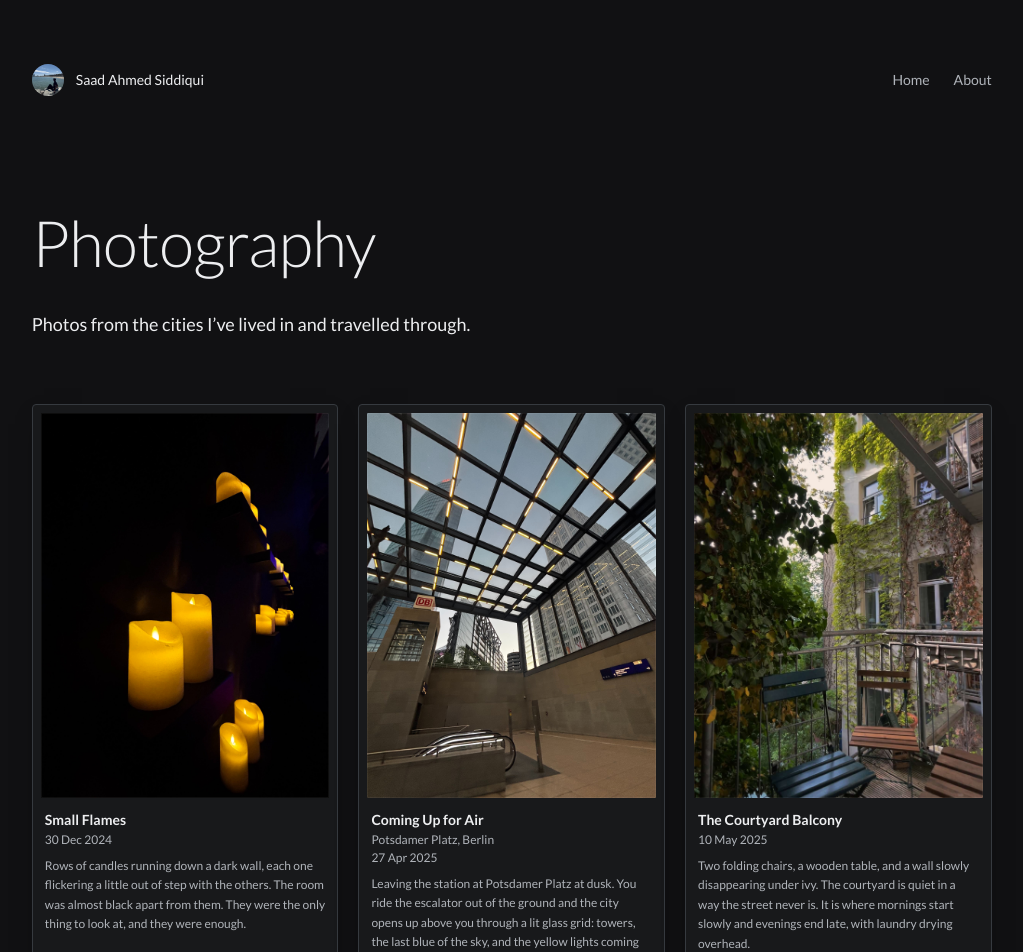
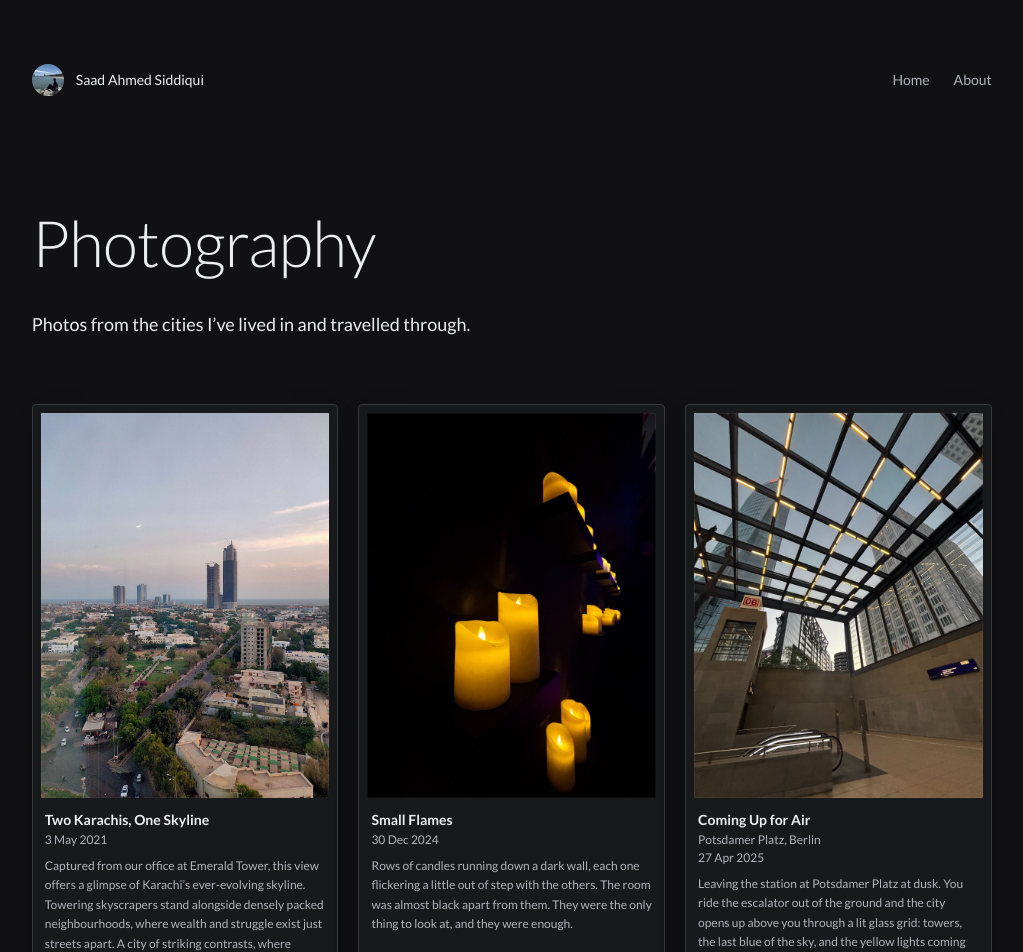
Before and after one commit to saadahmsiddiqui/saadahm.siddiqui, a React (Vite) app: page /photography in a window 1280 px wide. Shown: the top 952 px of the page, without its empty margins (158-1181 px from the left). Built offline with nearby package versions, Linux system fonts and the light colour scheme.

Commit message:
chore: added some new images to gallery

```diff
--- a/src/content/photos.ts
+++ b/src/content/photos.ts
@@ -42,6 +42,12 @@ const details = {
     alt: "A Kia Picanto parked in a quiet street.",
     date: "2022-07-16",
   },
+  "IMG_3521.jpg": {
+    title: "Two Karachis, One Skyline",
+    story: "Captured from our office at Emerald Tower, this view offers a glimpse of Karachi’s ever-evolving skyline. Towering skyscrapers stand alongside densely packed neighbourhoods, where wealth and struggle exist just streets apart. A city of striking contrasts, where opportunities, privilege, and everyday realities paint two very different pictures of life in the same Karachi.",
+    alt: "Two Karachis One Skyline",
+    date: "2021-05-03",
+  }
 };
 /**
  * Photos for /photography. Every image in src/assets/gallery/ is shown
```
Also changed, not shown: src/assets/gallery/IMG_3521.jpg (added).
